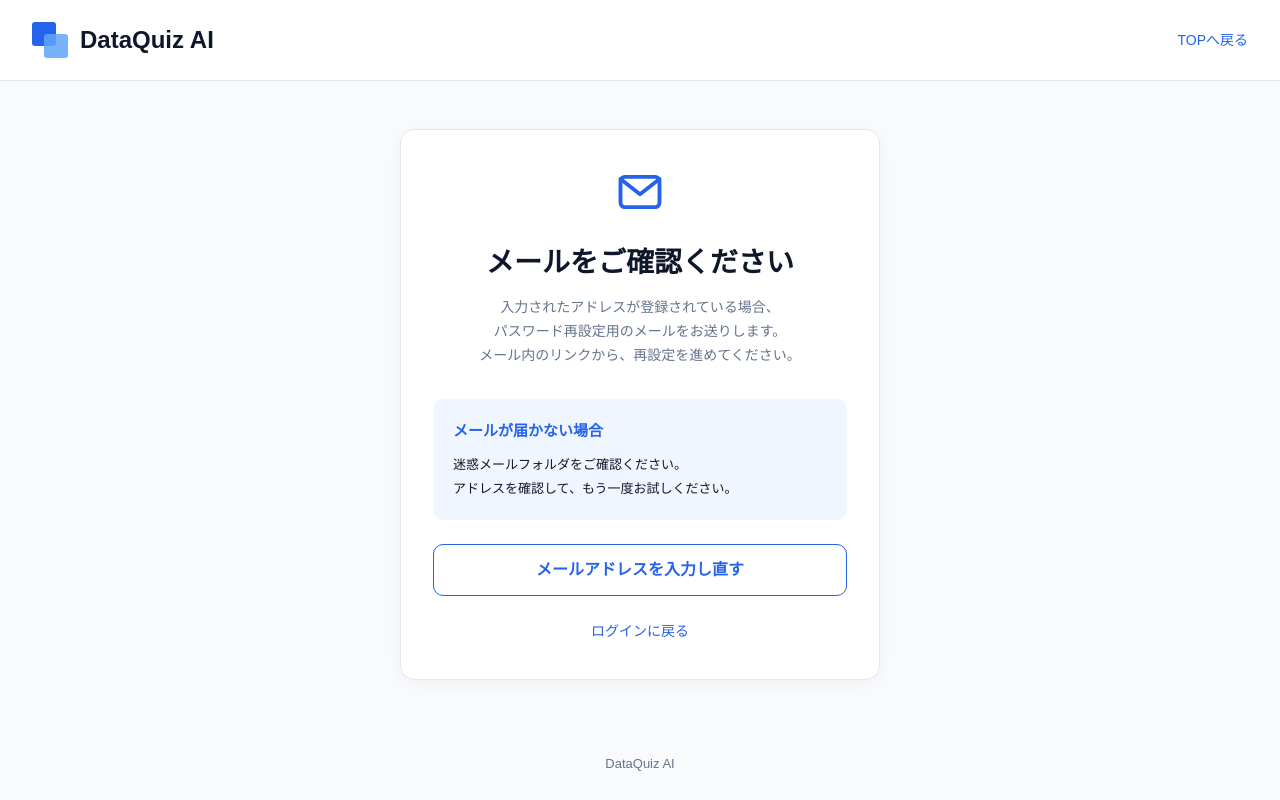
After one commit to Joe-Takayama/AI_quiz, a Django app: page /accounts/password-reset/done/ in a window 1280 px wide. The commit adds this page. Run offline with Django 5.2, Linux system fonts and the light colour scheme.

Commit message:
アカウント関係終了

```diff
--- /dev/null
+++ b/accounts/static/css/password_reset.css
@@ -0,0 +1,75 @@
+/* アイコン */
+
+.reset-icon {
+    display: flex;
+    align-items: center;
+    justify-content: center;
+
+    margin-bottom: 24px;
+
+    color: var(--primary);
+}
+
+.reset-icon svg {
+    width: 52px;
+    height: 52px;
+
+    fill: none;
+    stroke: currentColor;
+    stroke-width: 1.8;
+    stroke-linecap: round;
+    stroke-linejoin: round;
+}
+
+/* メールが届かない場合の案内 */
+
+.reset-notice {
+    margin-bottom: 24px;
+    padding: 20px;
+
+    background: #eff6ff;
+    border-radius: 10px;
+}
+
+.reset-notice h2 {
+    margin: 0 0 10px;
+
+    color: var(--primary);
+    font-size: 15px;
+}
+
+.reset-notice p {
+    margin: 0;
+
+    color: var(--text);
+    font-size: 13px;
+    line-height: 1.8;
+}
+
+/* リンクボタン */
+
+.reset-wide-button {
+    width: 100%;
+    min-height: 52px;
+}
+
+/* スマホ */
+
+@media (max-width: 600px) {
+    .reset-icon {
+        margin-bottom: 20px;
+    }
+
+    .reset-icon svg {
+        width: 44px;
+        height: 44px;
+    }
+
+    .reset-notice {
+        padding: 16px;
+    }
+
+    .reset-wide-button {
+        font-size: 14px;
+    }
+}
--- a/accounts/templates/accounts/login.html
+++ b/accounts/templates/accounts/login.html
@@ -137,7 +137,7 @@
 
 {% block extra_js %}
     <script
-        src="{% static 'accounts/js/accounts.js' %}"
+        src="{% static 'js/accounts.js' %}"
         defer
     ></script>
 {% endblock %}
--- /dev/null
+++ b/accounts/templates/accounts/password_reset_done.html
@@ -0,0 +1,82 @@
+{% extends 'base/base.html' %}
+{% load static %}
+
+{% block title %}メール送信のご案内 | DataQuiz AI{% endblock %}
+
+{% block extra_css %}
+    <link
+        rel="stylesheet"
+        href="{% static 'css/accounts.css' %}"
+    >
+    <link
+        rel="stylesheet"
+        href="{% static 'css/password_reset.css' %}"
+    >
+{% endblock %}
+
+{% block header_actions %}
+    <a
+        class="header-back"
+        href="{% url 'quizapp:index' %}"
+    >
+        TOPへ戻る
+    </a>
+{% endblock %}
+
+{% block content %}
+    <section class="auth-section">
+
+        <div class="auth-card">
+
+            <div class="reset-icon" aria-hidden="true">
+                <svg viewBox="0 0 24 24">
+                    <rect
+                        x="3"
+                        y="5"
+                        width="18"
+                        height="14"
+                        rx="2"
+                    />
+                    <path d="m3 6 9 7 9-7" />
+                </svg>
+            </div>
+
+            <h1 class="auth-title">
+                メールをご確認ください
+            </h1>
+
+            <p class="auth-description">
+                入力されたアドレスが登録されている場合、<br>
+                パスワード再設定用のメールをお送りします。<br>
+                メール内のリンクから、再設定を進めてください。
+            </p>
+
+            <div class="reset-notice">
+
+                <h2>メールが届かない場合</h2>
+
+                <p>
+                    迷惑メールフォルダをご確認ください。<br>
+                    アドレスを確認して、もう一度お試しください。
+                </p>
+
+            </div>
+
+            <a
+                class="button button-outline reset-wide-button"
+                href="{% url 'accounts:password_reset' %}"
+            >
+                メールアドレスを入力し直す
+            </a>
+
+            <a
+                class="auth-back"
+                href="{% url 'accounts:login' %}"
+            >
+                ログインに戻る
+            </a>
+
+        </div>
+
+    </section>
+{% endblock %}
--- a/accounts/templates/accounts/signup.html
+++ b/accounts/templates/accounts/signup.html
@@ -176,7 +176,7 @@
 
 {% block extra_js %}
     <script
-        src="{% static 'accounts/js/accounts.js' %}"
+        src="{% static 'js/accounts.js' %}"
         defer
     ></script>
 {% endblock %}
```
Also changed, not shown: accounts/templates/accounts/password_reset.html (added, +101 -0 lines), accounts/templates/accounts/password_reset_complete.html (added, +63 -0 lines), accounts/templates/accounts/password_reset_confirm.html (added, +131 -0 lines).
